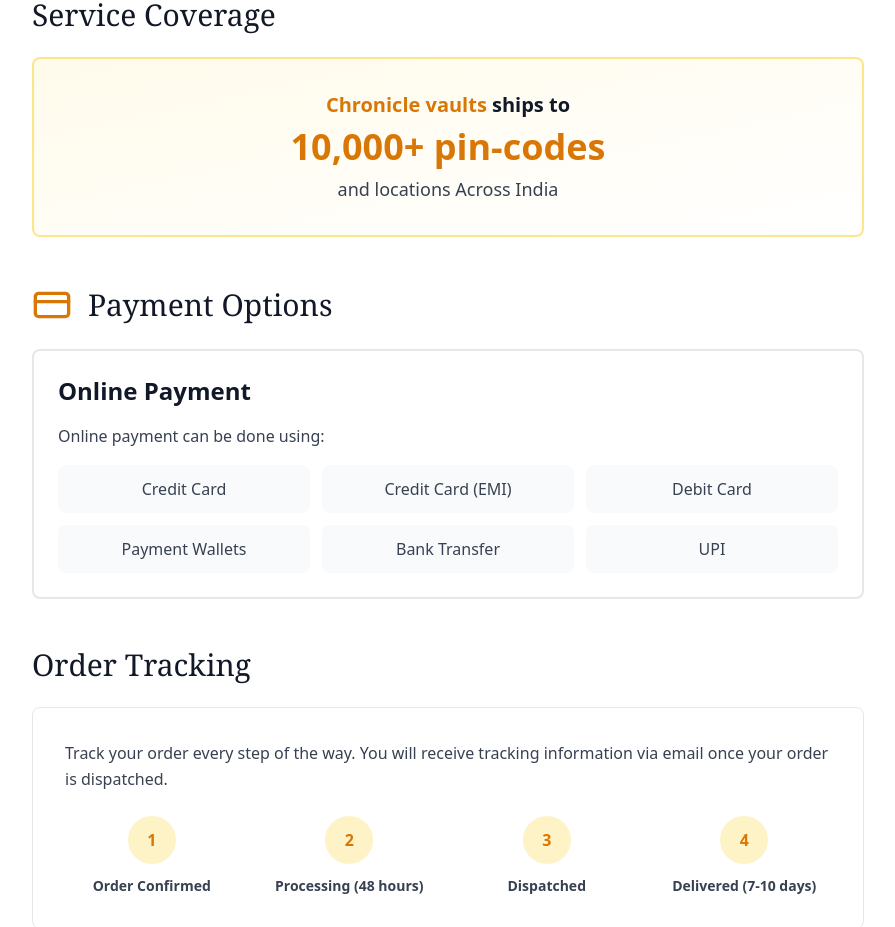
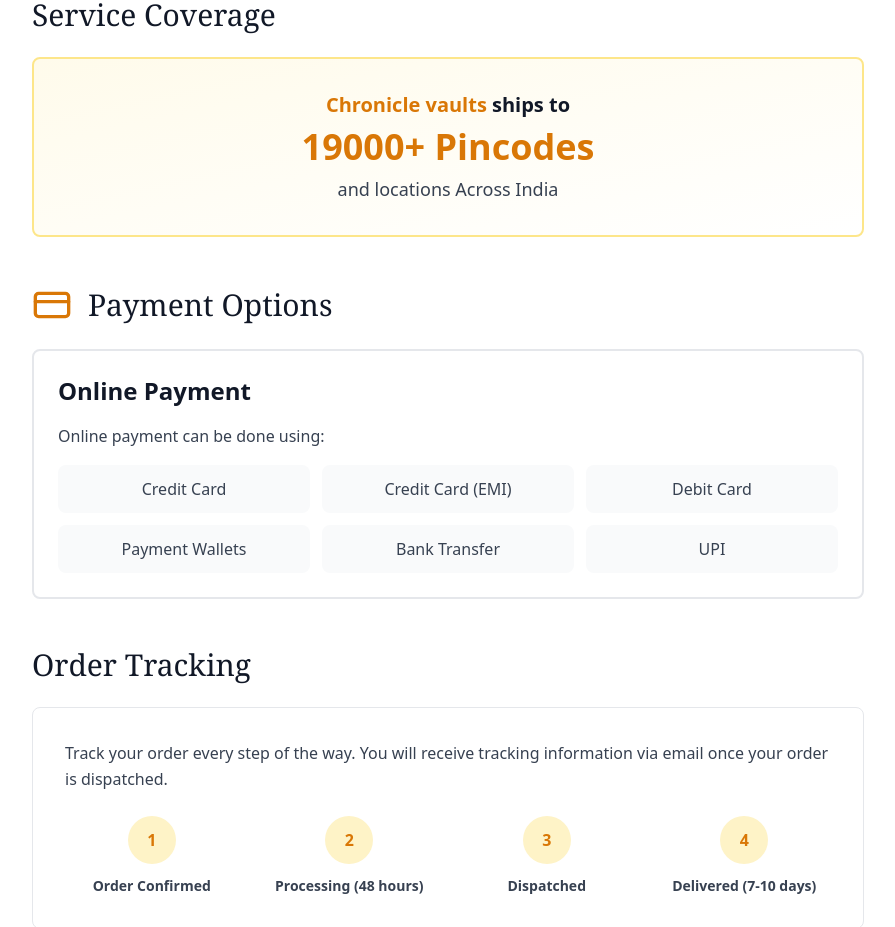
Before and after one commit to vickyy7773/chroniclevaults-ecommerce, a React (Vite) app: page /shipping-policy in a window 1280 px wide. Shown: the part 1220-2147 px from the top of the page, without its empty margins (192-1087 px from the left). Built offline with nearby package versions, Linux system fonts and the light colour scheme; no server answers.

Commit message:
Update pin-codes coverage from 10,000+ to 19000+ Pincodes

```diff
--- a/src/pages/policies/ShippingPolicy.jsx
+++ b/src/pages/policies/ShippingPolicy.jsx
@@ -72,7 +72,7 @@ const ShippingPolicy = () => {
               <p className="text-gray-900 text-xl font-semibold mb-2">
                 <a href="https://chroniclevaults.com" className="text-amber-600 hover:text-amber-700">Chronicle vaults</a> ships to
               </p>
-              <p className="text-4xl font-bold text-amber-600 mb-2">10,000+ pin-codes</p>
+              <p className="text-4xl font-bold text-amber-600 mb-2">19000+ Pincodes</p>
               <p className="text-gray-700 text-lg">and locations Across India</p>
             </div>
           </section>
```
